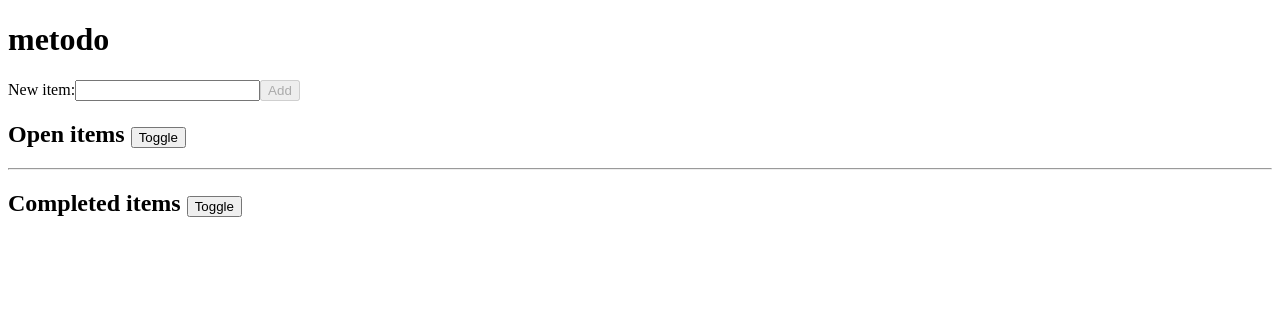
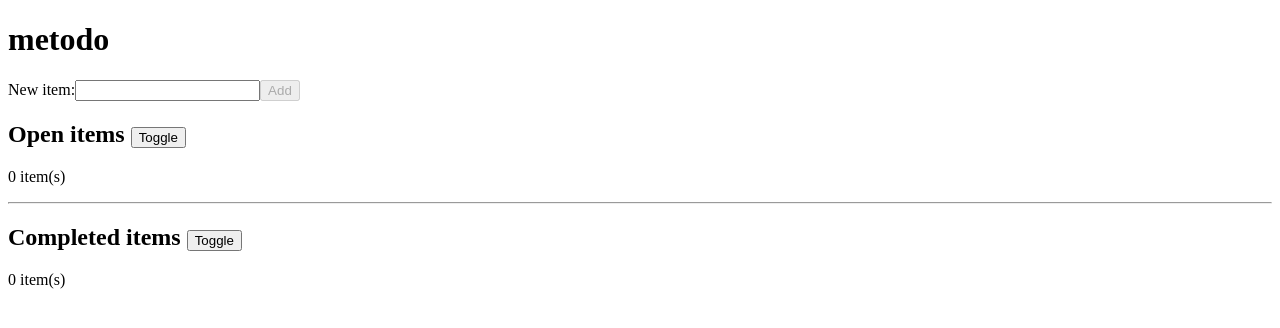
Before and after one commit to dku7/fe-metodo, a React (Vite) app: page / in a window 1280 px wide. Shown: the top 328 px of the page. Built offline with nearby package versions, Linux system fonts and the light colour scheme.

Commit message:
add text to display number of tasks for the section

```diff
--- a/src/components/TodoList.jsx
+++ b/src/components/TodoList.jsx
@@ -14,6 +14,7 @@ const TodoList = ({ heading, todoList, onDoItem, isVisible }) => {
             {heading} <button onClick={handleShowList}>Toggle</button>
           </h2>
         </header>
+        <p>{todoList.length} item(s)</p>
         {showList && (
           <ul>
             {todoList.map((todo) => (
```
